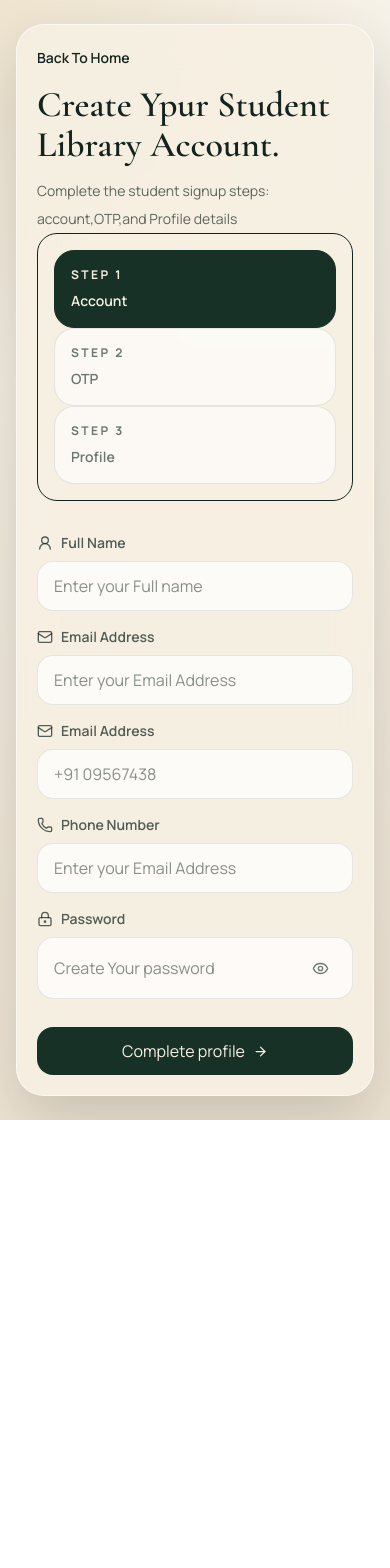
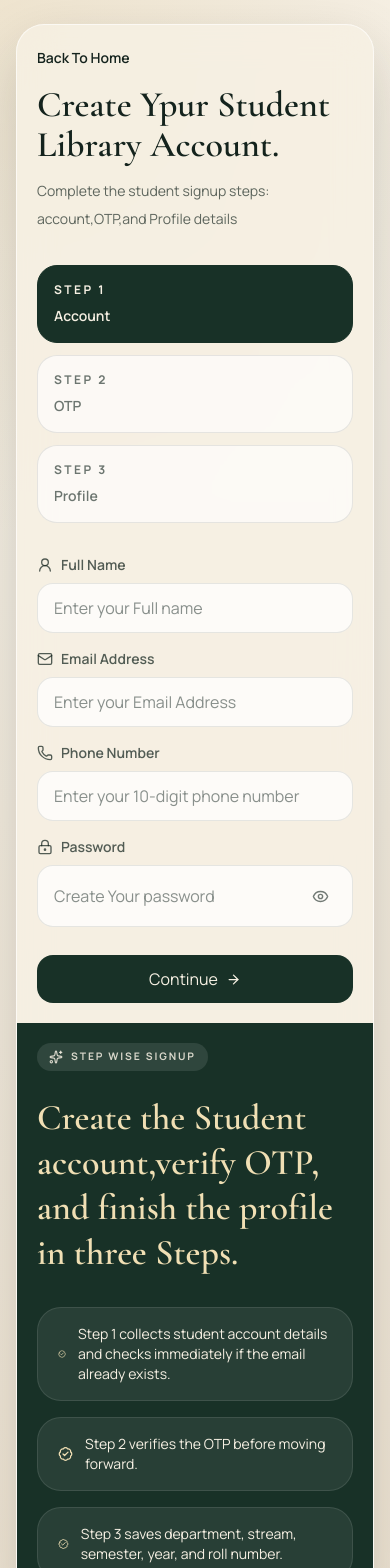
Before and after one commit to UsmanSiddique-dev/LibreStack, a React (Vite) app in the folder Frontend/: page /signup in a window 390 px wide. Shown: the top 1568 px of the page. Before the commit the page ends 1120 px from the top, so only its background shows below. Built offline with nearby package versions, Linux system fonts and the light colour scheme.

Commit message:
feat: improve SignUp component with phone number input handling and step-wise signup information

```diff
--- a/Frontend/src/pages/SignUp.jsx
+++ b/Frontend/src/pages/SignUp.jsx
@@ -4,6 +4,7 @@ import { useAuth } from "../shared/AuthContext";
 import { Link, useNavigate } from "react-router-dom";
 import {
   ArrowRight,
+  BadgeCheck,
   CheckCircle2,
   Eye,
   EyeOff,
@@ -11,6 +12,7 @@ import {
   LockKeyhole,
   Mail,
   Phone,
+  Sparkles,
   UserRound,
 } from "lucide-react";
 import { studentSemesters, studentYears } from "../data/libraryData";
@@ -56,15 +58,20 @@ const SignUp = () => {
     return () => clearTimeout(timer);
   }, [toast]);
   const handleChange = (event) => {
-    const [name, value] = event.target;
+    const { name, value } = event.target;
     setError("");
     if (name === "phone") {
-      const digitsOnly = value.replacde(/\D/g, "").slice(0, 10);
+      const digitsOnly = value.replace(/\D/g, "").slice(0, 10);
       setForm((current) => ({
         ...current,
-        [name]: value,
+        phone: digitsOnly,
       }));
+      return;
     }
+    setForm((current) => ({
+      ...current,
+      [name]: value,
+    }));
   };
   // fields must be filled by the user
   const validateStepOne = () => {
@@ -122,7 +129,7 @@ const SignUp = () => {
         setError(res.error);
         return;
       }
-      showToast("OTP sent to your email successfully!");
+      showToast("OTP sent successfully!");
     }
 
     if (step === 2) {
@@ -210,7 +217,7 @@ const SignUp = () => {
             <p className={s.panelSubtitle}>
               Complete the student signup steps: account,OTP,and Profile details
             </p>
-            <div className={s.stepCard}>
+            <div className={s.stepGrid}>
               {stepList.map((item) => (
                 <div
                   className={`${s.stepCard} ${step >= item.id ? s.stepCardCompleted : s.stepCardPending}`}
@@ -251,31 +258,19 @@ const SignUp = () => {
                       className={s.input}
                     />
                   </label>
-                  <label htmlFor="" className="block">
+                  <label className="block">
                     <span className={s.fieldLabel}>
-                      <Mail size={16} />
-                      Email Address
+                      <Phone size={16} />
+                      Phone Number
                     </span>
                     <input
                       type="text"
                       name="phone"
                       value={form.phone}
                       onChange={handleChange}
-                      placeholder="+91 09567438"
-                      className={s.input}
-                    />
-                  </label>
-                  <label htmlFor="" className="block">
-                    <span className={s.fieldLabel}>
-                      <Phone size={16} />
-                      Phone Number
-                    </span>
-                    <input
-                      type="email"
-                      name="email"
-                      value={form.email}
-                      onChange={handleChange}
-                      placeholder="Enter your Email Address"
+                      inputMode="numeric"
+                      maxLength={10}
+                      placeholder="Enter your 10-digit phone number"
                       className={s.input}
                     />
                   </label>
@@ -424,14 +419,18 @@ const SignUp = () => {
                     Back
                   </button>
                 )}
-                {step > 3 ? (
+                {step < 3 ? (
                   <button
                     type="button"
                     onClick={goNext}
                     disabled={loading}
                     className={s.nextButton}
                   >
-                    {loading ? "Please Wait" : "Continue"}
+                    {loading
+                      ? step === 1
+                        ? "Sending OTP..."
+                        : "Verifying OTP..."
+                      : "Continue"}
                     {!loading && <ArrowRight size={15} />}
                   </button>
                 ) : (
@@ -448,6 +447,24 @@ const SignUp = () => {
             </form>
           </div>
         </section>
+        <section className={s.infoPanel}>
+          <span className={s.infoBadge}>
+            <Sparkles size={14} />
+            Step wise Signup
+          </span>
+          <h2 className={s.infoTitle}>
+            Create the Student account,verify OTP, and finish the profile in
+            three Steps.
+          </h2>
+          <div className={s.infoList}>
+            {signupHighlights.map((item) => (
+              <div key={item} className={s.infoListItem}>
+                <BadgeCheck size={18} className={s.infoIcon} />
+                {item}
+              </div>
+            ))}
+          </div>
+        </section>
       </div>
     </div>
   );
```
